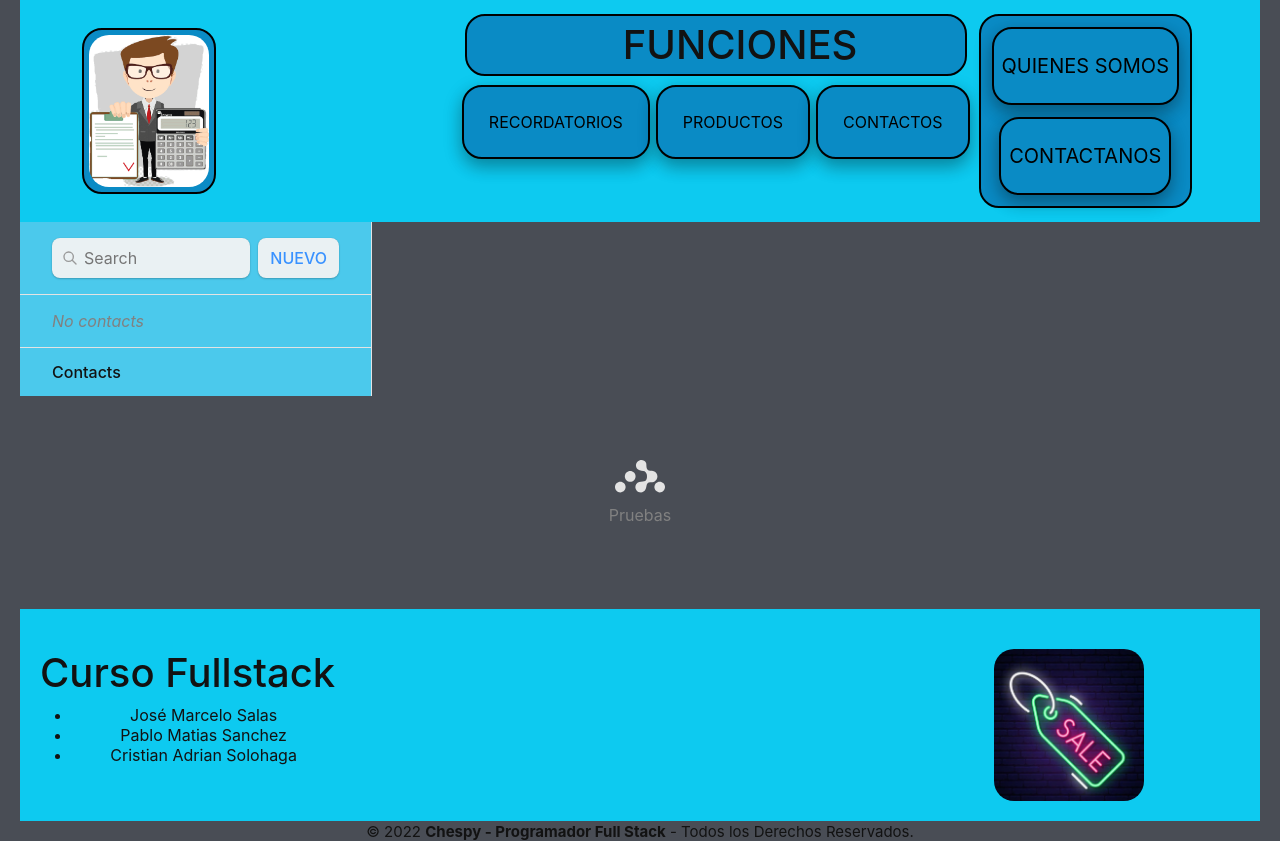
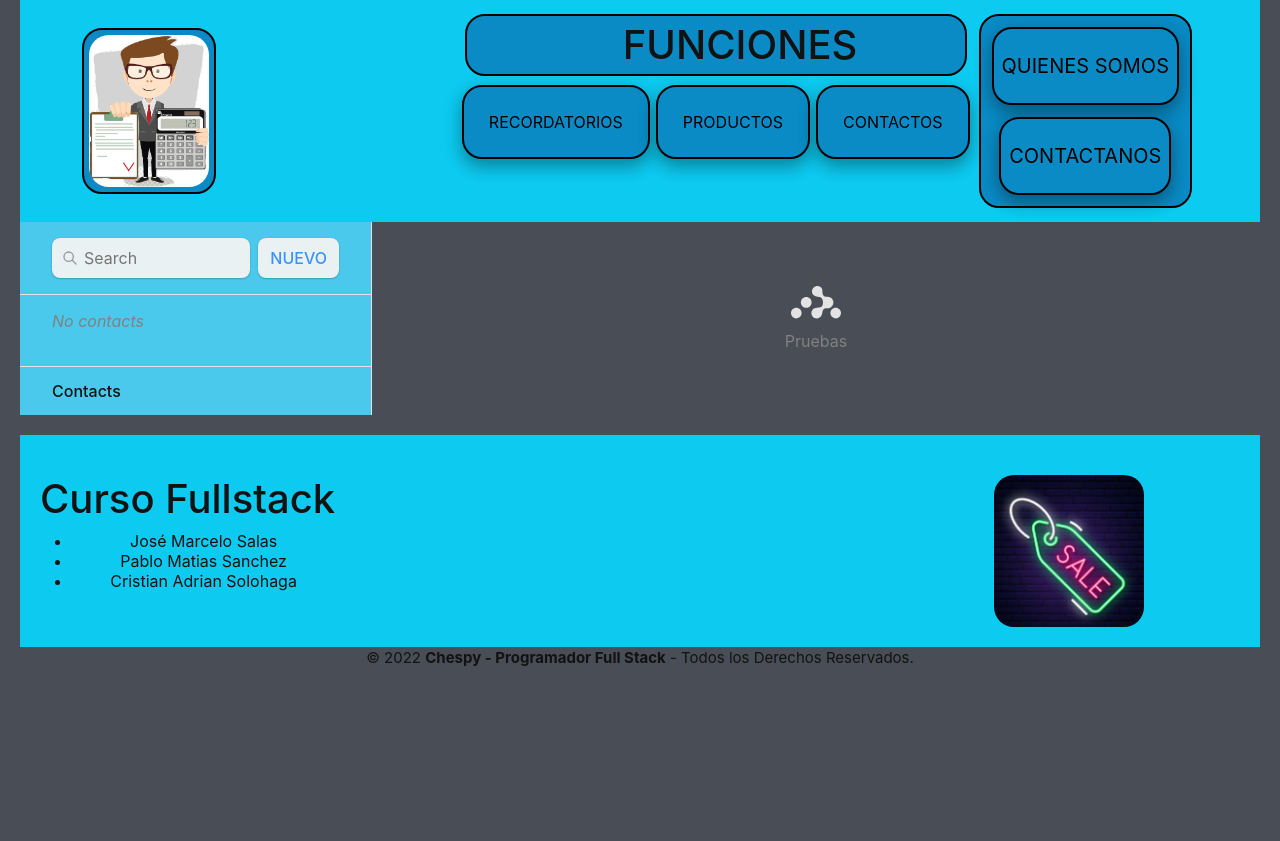
Before and after one commit to josemasa/REACT-TP-HERRAMIENTASVENDEDOR, a React (Vite) app in the folder frontend/: page /contactos in a window 1280 px wide. After the commit the page ends 800 px from the top, so only its background shows below. Built offline with nearby package versions, Linux system fonts and the light colour scheme.

Commit message:
contactos se ve bien

```diff
--- a/frontend/src/components/AgendaContactos/root.jsx
+++ b/frontend/src/components/AgendaContactos/root.jsx
@@ -1,6 +1,6 @@
 import { Outlet, Link, useLoaderData, Form } from "react-router-dom";
 import { getContacts, createContact } from "./contacts";
-
+import styled from "styled-components";
 export async function action() {
   await createContact();
 }
@@ -14,6 +14,8 @@ export default function Root() {
   const { contacts } = useLoaderData();
   return (
     <>
+      <MAIN>
+        <div className="conteineroot">
           <div id="sidebar">
             <h1>Contacts</h1>
             <div>
@@ -60,6 +62,15 @@ export default function Root() {
           <div id="detail">
             <Outlet />
           </div>
+        </div>
+      </MAIN>
     </>
   );
 }
+
+const MAIN = styled.div`
+  .conteineroot {
+    display: flex;
+    flex-direction: row;
+  }
+`;
```
Lines whose indentation alone changed are shown as unchanged.
